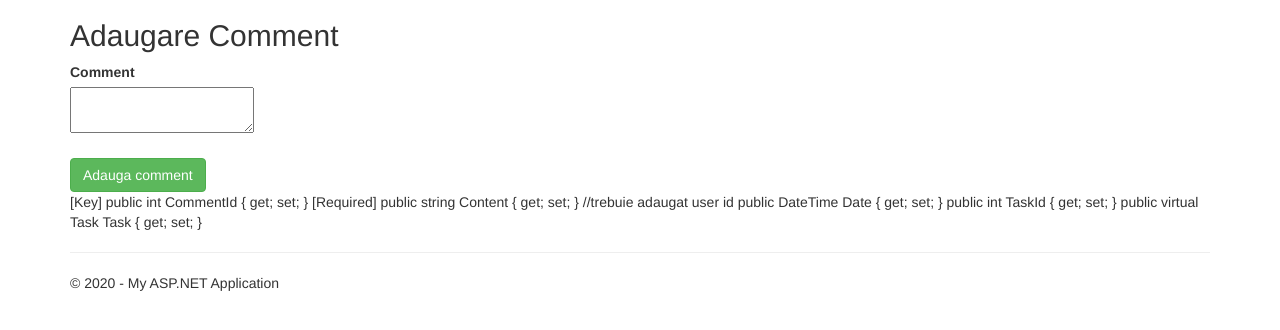
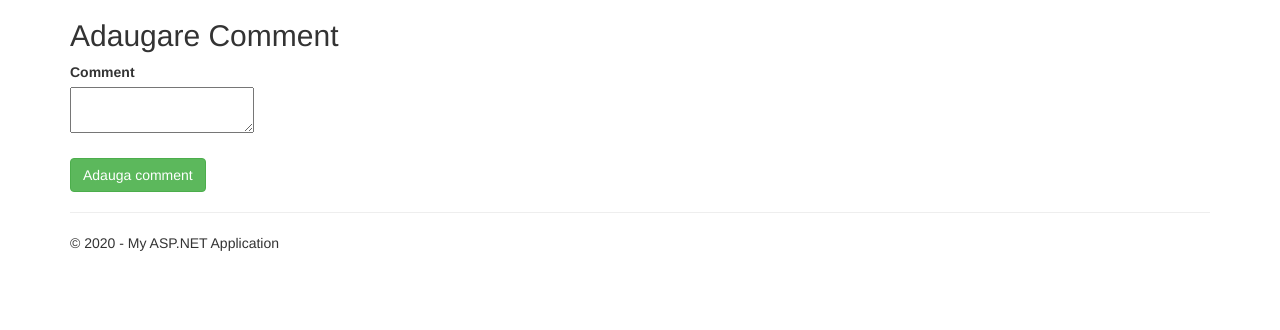
Before and after one commit to Kira060200/task_management_daw_project, an ASP.NET MVC app: page /Comments/New in a window 1280 px wide. Shown: the part 51-381 px from the top of the page. Run offline with ASP.NET Core 8 and stand-ins for ASP.NET MVC 5, Linux system fonts and the light colour scheme; the project's own start-up code is not run, and a stand-in starts its controllers and pages; some libraries are stand-ins or nearby versions.

Commit message:
Update New.cshtml

```diff
--- a/Proiect2020/Views/Comments/New.cshtml
+++ b/Proiect2020/Views/Comments/New.cshtml
@@ -16,20 +16,3 @@
 
     <button class="btn btn-success" type="submit">Adauga comment</button>
 </form>
-
-
-
-
-
-
-
-
-
-        [Key]
-        public int CommentId { get; set; }
-        [Required]
-        public string Content { get; set; }
-        //trebuie adaugat user id
-        public DateTime Date { get; set; }
-        public int TaskId { get; set; }
-        public virtual Task Task { get; set; }
```
